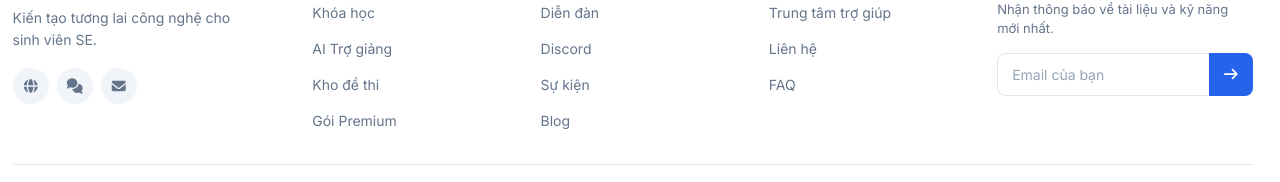
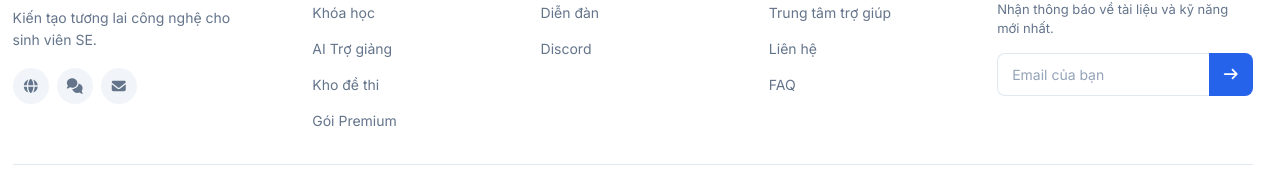
Before and after one commit to TAnhpika/SEHUB, a React (Vite) app in the folder fe/: page /community in a window 1280 px wide. Shown: the part 888-1070 px from the top of the page. Built offline with nearby package versions, Linux system fonts and the light colour scheme; no server answers.

Commit message:
Fix Footer

```diff
--- a/fe/src/common/Footer/Footer.jsx
+++ b/fe/src/common/Footer/Footer.jsx
@@ -63,12 +63,6 @@ function Footer() {
               </li>
               <li>
                 <span>Discord</span>
-              </li>
-              <li>
-                <span>Sự kiện</span>
-              </li>
-              <li>
-                <span>Blog</span>
               </li>
             </ul>
           </div>
```
